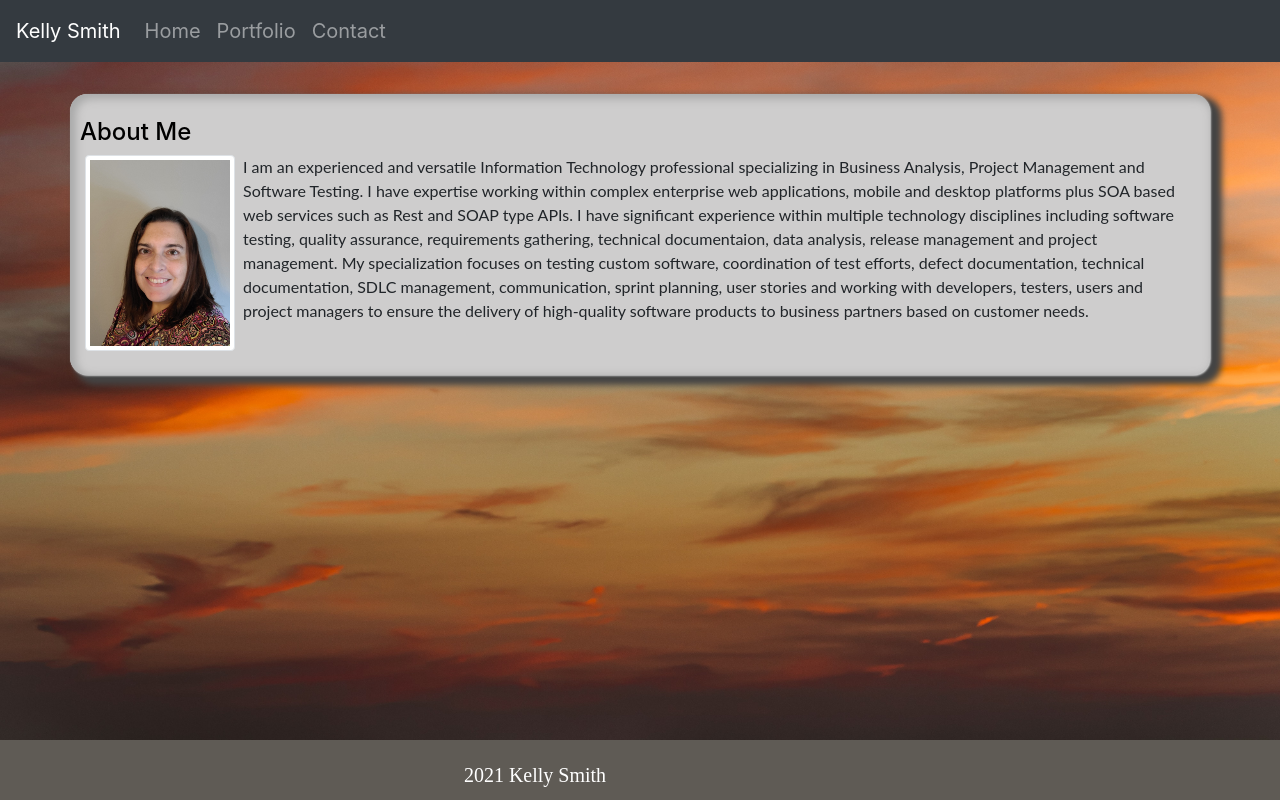
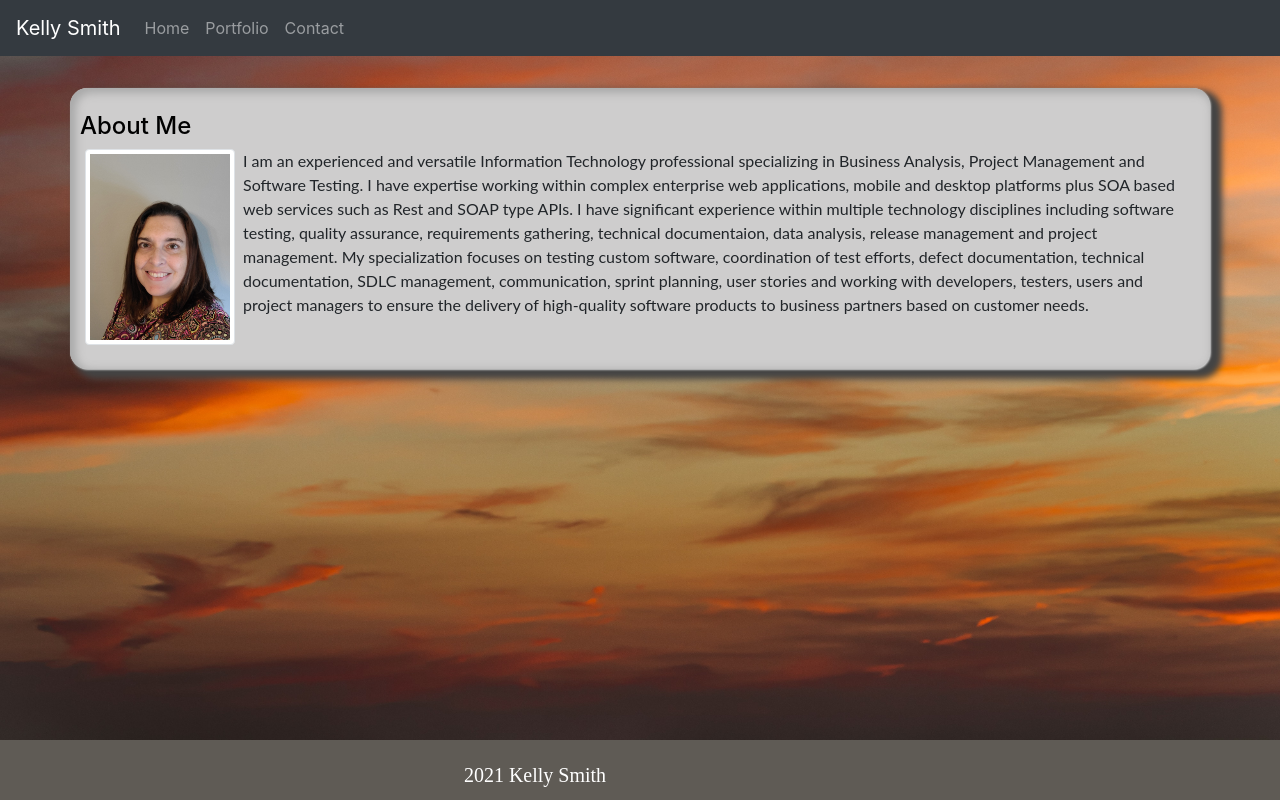
Before and after one commit to kellys-tech/MyPortfolioReact, a React (Create React App) app: page / in a window 1280 px wide. Built offline with nearby package versions, Linux system fonts and the light colour scheme.

Commit message:
some styling

```diff
--- a/src/App.css
+++ b/src/App.css
@@ -1,6 +1,6 @@
 /* NAVBAR ALL PAGES*/
 /* setting font-size for main text in navbar*/
-nav {
+navbar {
   background-color:rgb(95, 91, 85);
   font-size: 15pt;
 }
```
